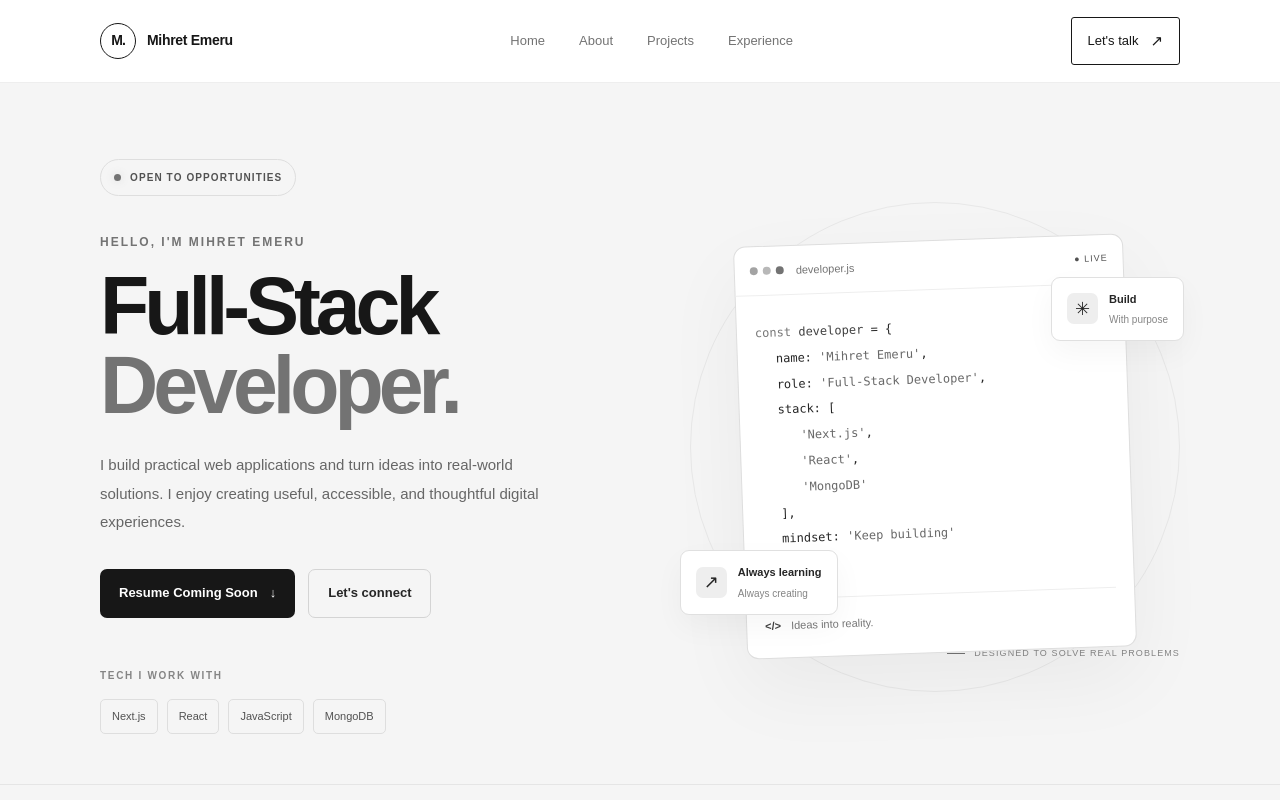
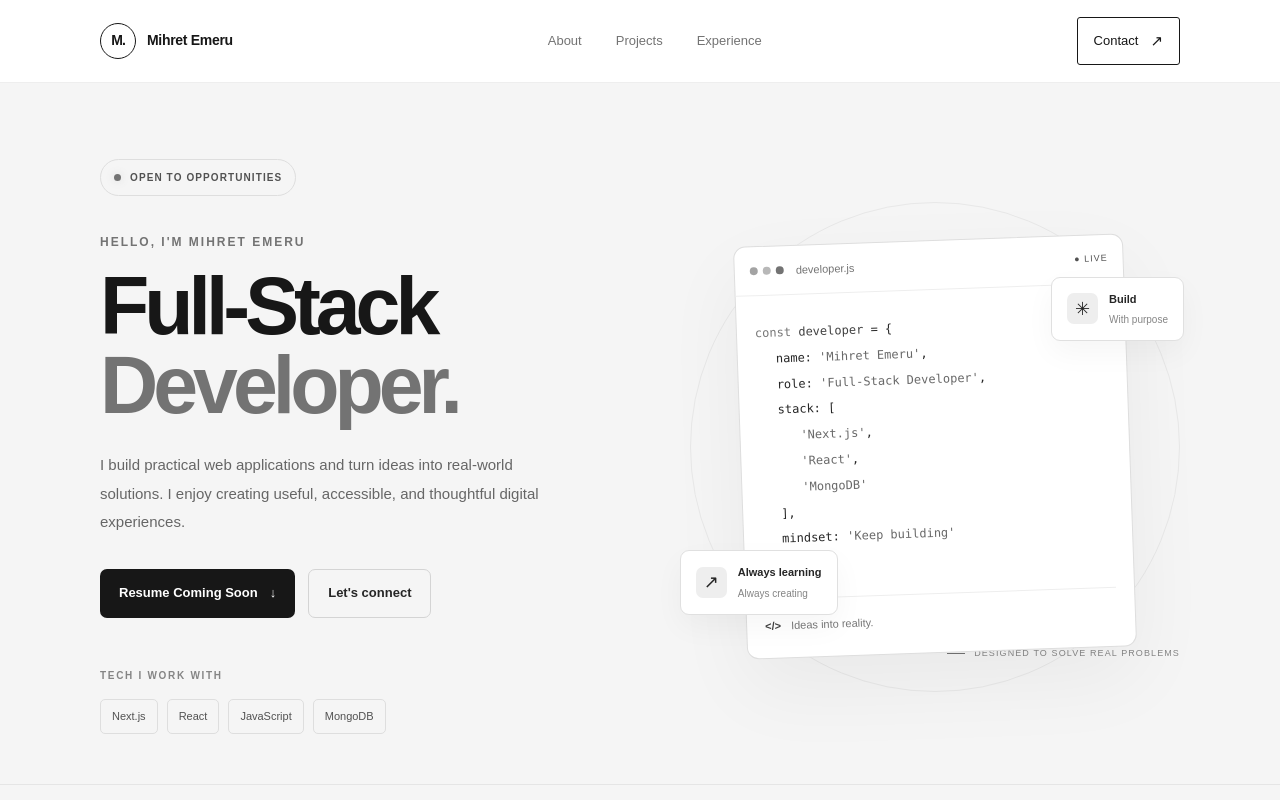
Before and after one commit to mihret-emeru/Personal-Website, a Next.js app: page / in a window 1280 px wide. Shown: the top 800 px of the page. Built offline with nearby package versions, Linux system fonts and the light colour scheme.

Commit message:
Update Navbar links and contact text

```diff
--- a/src/components/Navbar.jsx
+++ b/src/components/Navbar.jsx
@@ -1,7 +1,6 @@
 import "../styles/Navbar.css";
 
 const navLinks = [
-  { label: "Home", href: "#home" },
   { label: "About", href: "#about" },
   { label: "Projects", href: "#projects" },
   { label: "Experience", href: "#experience" },
@@ -29,7 +28,7 @@ export default function Navbar() {
         </nav>
 
         <a className="navbar-contact" href="#contact">
-          Let&apos;s talk <span aria-hidden="true">↗</span>
+          Contact <span aria-hidden="true">↗</span>
         </a>
       </div>
     </header>
```
